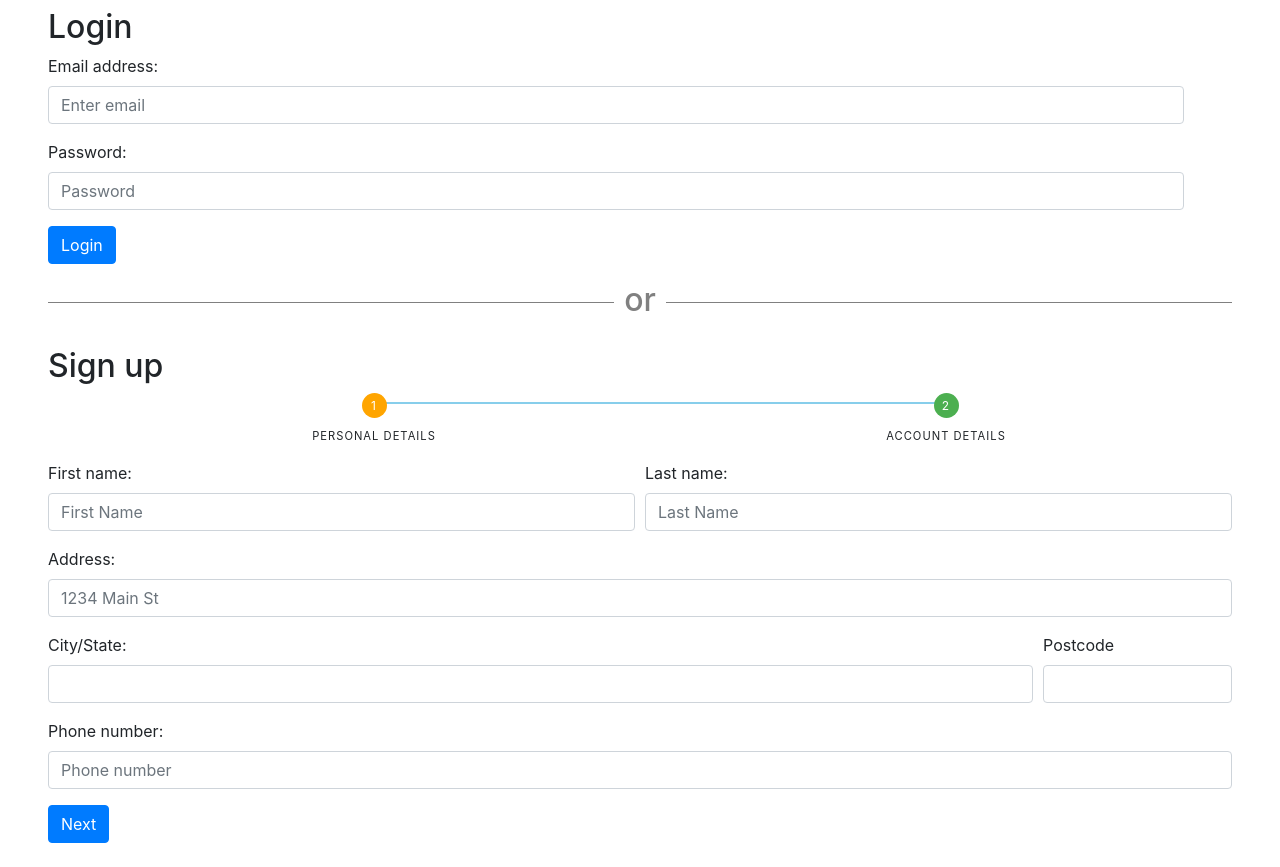
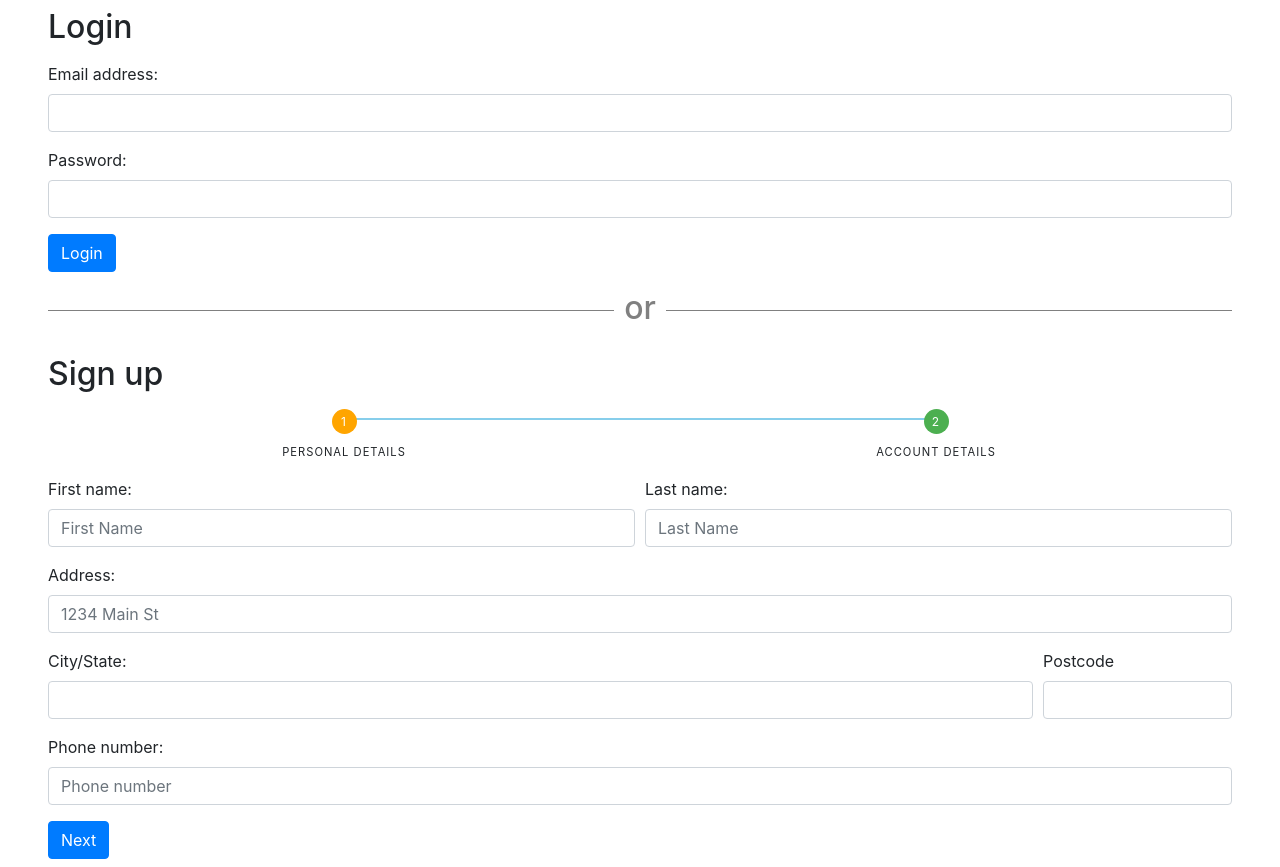
Before and after one commit to honguyen00/babysitters, a Node project: template views/login.handlebars in a window 1280 px wide. Shown: the part 126-993 px from the top of the page. Run offline with Node 20 templates, Linux system fonts and the light colour scheme; the template is opened without the code that fills it, so the values that code supplies are empty; some libraries are stand-ins or nearby versions.

Commit message:
fixing layout of login page, add error message for input validation

```diff
--- a/controllers/homeRoutes.js
+++ b/controllers/render/homeRoutes.js
@@ -1,6 +1,6 @@
 const router = require('express').Router();
-const { User, Group, GroupUser, Event } = require('../models');
-const withAuth = require('../utils/auth');
+const { User, Group, GroupUser, Event } = require('../../models');
+const withAuth = require('../../utils/auth');
 
 //getting homepage (need more coding in handlebars for homepage when not logged in and when logged in)
 router.get('/', async (req, res) => {
@@ -22,7 +22,7 @@ router.get('/profile', withAuth, async (req,res) => {
 
         res.render('profile', {
             ...user,
-            logged_in: true, title: 'Profile'
+            logged_in: true, title: 'Profile',
             user_id: req.session.user_id
         });
     } catch (error) {
--- a/controllers/index.js
+++ b/controllers/render/index.js
@@ -1,5 +1,5 @@
 const router = require('express').Router();
-const apiRoutes = require('./api');
+const apiRoutes = require('../api');
 const homeRoutes = require('./homeRoutes');
 
 router.use('/api', apiRoutes);
--- a/models/User.js
+++ b/models/User.js
@@ -27,6 +27,7 @@ User.init(
         email: {
             type: DataTypes.STRING,
             allowNull: false,
+            unique: 'email',
             validate: {
                 isEmail: true
             }
--- a/public/css/style.css
+++ b/public/css/style.css
@@ -1,9 +1,15 @@
-
+h2 {
+    margin-bottom: 1rem;
+}
 /* ===================================== */
 /* Progress bar for signup form */
 #progressBar {
     overflow: hidden;
     counter-reset: step;
+}
+
+ul {
+    padding-inline-start: 0 !important;
 }
 
 #progressBar li {
--- a/public/js/login.js
+++ b/public/js/login.js
@@ -1,7 +1,11 @@
-const inputValidate = (form, message) => {
-        form.append(`<p class='my-1 text-danger'>${message}</p>`)
+const errorMessage = (form, errorP, message) => {
+        // form.children().find('.errorMessage').value = message;
+        // setTimeout(() => {
+        //     form.find('.errorMessage').value = "";
+        // }, 1500);
+        form.find(`${errorP}`)[0].innerText = message;
         setTimeout(() => {
-            form.children().last().remove();
+            form.find(`${errorP}`)[0].innerText = "";
         }, 1500);
 }
 
@@ -24,10 +28,12 @@ const loginFormHandler = async (event) => {
             document.location.replace('/profile');
         }
         else {
-            inputValidate(loginForm, 'Incorrect email or password!')
+            errorMessage(loginForm, '#errorMessage1', 'Incorrect email or password!')
             document.querySelector('#loginEmail').value = "";
             document.querySelector('#loginPassword').value = "";
         }
+    } else {
+        errorMessage(loginForm, '#errorMessage1', 'Missing input! Please fill out all fields')
     }
 }
 
@@ -44,8 +50,18 @@ const registerForm = $('#form-register');
 
 registerForm.on('click', '.progress-control', (event) => {
     event.preventDefault();
+    var first_name = $('#registerFirstName')[0].value.trim();
+    var last_name = $('#registerLastName')[0].value.trim();
+    var address_line = $('#registerAddress')[0].value.trim();
+    var suburb = $('#registerCity')[0].value.trim() + ", " + $('#registerPostcode')[0].value.trim();
+    var phone_number = $('#registerPhone')[0].value.trim();
     if(event.target.innerText == 'Next') {
-        renderForm(++stepNumber, stepNumber-1)
+        if(!first_name || !last_name || !address_line || !suburb || !phone_number) {
+            errorMessage(registerForm, '#errorMessage2', 'Missing input! Please fill out all fields.');
+            return
+        } else {
+            renderForm(++stepNumber, stepNumber-1)
+        }
     } else {
         renderForm(--stepNumber, stepNumber+1)
     }
@@ -61,17 +77,18 @@ const renderForm = (step, previousStep) => {
 
 registerForm.on('submit', async (event) => {
     event.preventDefault();
-    var first_name = $('#registerFirstName')[0].value.trim();
-    var last_name = $('#registerLastName')[0].value.trim();
-    var address_line = $('#registerAddress')[0].value.trim();
-    var suburb = $('#registerCity')[0].value.trim() + ", " + $('#registerPostcode')[0].value.trim();
-    var phone_number = $('#registerPhone')[0].value.trim();
     var email = $('#registerEmail')[0].value.trim();
     var password = $('#registerPassword')[0].value.trim();
     var confirmed = $('#confirmedPassword')[0].value.trim();
+    if(!email || !password || !confirmed ) {
+        errorMessage(registerForm, '#errorMessage3', 'Missing input! Please fill out all fields');
+        return;
+    }
     if((password !== confirmed)) {
-        inputValidate(registerForm, 'Password does not match!');
-    } else {
+        errorMessage(registerForm, '#errorMessage3', 'Password does not match!');
+        return;
+    }
+    else {
         const response = await fetch('/api/users', {
             method: 'POST',
             body: JSON.stringify({ first_name, last_name, email, password, address_line, suburb, phone_number }),
@@ -80,8 +97,12 @@ registerForm.on('submit', async (event) => {
 
         if(response.ok) {
             document.location.replace('/');
+        } else if (response.status === 403) {
+            errorMessage(registerForm, 'Email has already existed!');
+            return;
         } else {
-            alert(response.statusText);
+            errorMessage(registerForm, 'Could not create a new account! Please try again.')
+            return;
         }
     }
 });
--- a/server.js
+++ b/server.js
@@ -1,7 +1,7 @@
 const express = require('express');
 const session = require('express-session');
 
-const routes = require('./controllers');
+const routes = require('./controllers/render');
 
 const sequelize = require('./config/connection');
 const SequelizeStore = require('connect-session-sequelize')(session.Store);
--- a/views/layouts/main.handlebars
+++ b/views/layouts/main.handlebars
@@ -1,6 +1,10 @@
+
+
 <!DOCTYPE html>
-<html>
+<html lang="en-US">
 <head>
+    <meta charset="UTF-8">
+    <meta name="viewport" content="width=device-width, initial-scale=1.0">
     <script src="https://code.jquery.com/jquery-3.2.1.slim.min.js" integrity="sha384-KJ3o2DKtIkvYIK3UENzmM7KCkRr/rE9/Qpg6aAZGJwFDMVNA/GpGFF93hXpG5KkN" crossorigin="anonymous"></script>
     <title>{{title}}</title>
     <!-- Bootstrap CSS -->
--- a/views/login.handlebars
+++ b/views/login.handlebars
@@ -1,15 +1,18 @@
 <div class="d-flex flex-column justify-content-center mx-5 my-2">
-    <form class="w-100 pr-5" id="form-login">
+    <form class="w-100" id="form-login">
         <h2>Login</h2>
         <div class="form-group">
             <label for="loginEmail">Email address:</label>
-            <input type="email" class="form-control" id="loginEmail" aria-describedby="emailHelp" placeholder="Enter email" required="true">
+            <input type="email" class="form-control form-input" id="loginEmail" aria-describedby="emailHelp">
         </div>
         <div class="form-group">
             <label for="loginPassword">Password:</label>
-            <input type="password" class="form-control" id="loginPassword" placeholder="Password" required="true">
+            <input type="password" class="form-control" id="loginPassword">
         </div>
-        <button type="submit" class="btn btn-primary">Login</button>
+        <div class="d-flex align-items-center w-100">
+            <button type="submit" class="btn btn-primary d-inline-block">Login</button>
+            <small class="ml-2 my-0 text-danger" id="errorMessage1"></small>
+        </div>
     </form>
     <br/>
     <h2 class="line-break"><span>or</span></h2>
@@ -25,21 +28,21 @@
                 <div class="form-row">
                     <div class="form-group col">
                     <label for="registerFirstName">First name:</label>
-                    <input type="text" class="form-control" id="registerFirstName" aria-describedby="firstName" placeholder="First Name" required="true">
+                    <input type="text" class="form-control" id="registerFirstName" aria-describedby="firstName" placeholder="First Name">
                     </div>
                     <div class="form-group col">
                         <label for="registerLastName">Last name:</label>
-                        <input type="text" class="form-control" id="registerLastName" aria-describedby="lastName" placeholder="Last Name" required="true">
+                        <input type="text" class="form-control" id="registerLastName" aria-describedby="lastName" placeholder="Last Name">
                     </div>
                 </div>
                 <div class="form-group">
                     <label for="registerAddress">Address:</label>
-                    <input type="text" class="form-control" id="registerAddress" placeholder="1234 Main St" required="true">
+                    <input type="text" class="form-control" id="registerAddress" placeholder="1234 Main St">
                 </div>
                 <div class="form-row">
                     <div class="form-group col-md-10">
                         <label for="registerCity">City/State:</label>
-                        <input type="text" class="form-control" id="registerCity" required="true">
+                        <input type="text" class="form-control" id="registerCity">
                     </div>
                     <div class="form-group col-md-2">
                         <label for="registerPostcode">Postcode</label>
@@ -48,25 +51,33 @@
                 </div>
                 <div class="form-group">
                         <label for="registerPhone">Phone number:</label>
-                        <input type="text" class="form-control" id="registerPhone" placeholder="Phone number" required="true">
+                        <input type="text" class="form-control" id="registerPhone" placeholder="Phone number">
                 </div>
-                <button class="form-group btn btn-primary progress-control">Next</button>
+                <div class="d-flex align-items-center">
+                    <button class="btn btn-primary progress-control">Next</button>
+                    <small class="ml-2 my-0 text-danger" id="errorMessage2"></small>
+                </div>
             </div>
             <div class="d-none" id="form-2">
                 <div class="form-group">
                     <label for="registerEmail">Email:</label>
-                    <input type="email" class="form-control" id="registerEmail" placeholder="Email" required="true">
+                    <input type="email" class="form-control" id="registerEmail" placeholder="Email">
                 </div>
                 <div class="form-group">
                     <label for="registerPassword">Password:</label>
-                    <input type="password" class="form-control" id="registerPassword" placeholder="Password" required="true">
+                    <input type="password" class="form-control" id="registerPassword" placeholder="Password">
                 </div>
                 <div class="form-group">
                     <label for="confirmedPassword">Confirm your password:</label>
-                    <input type="password" class="form-control" id="confirmedPassword" placeholder="Password" required="true">
+                    <input type="password" class="form-control" id="confirmedPassword" placeholder="Password">
                 </div>
-                <button class="btn btn-dark progress-control">Previous</button>
-                <button class="btn btn-primary submit" type='submit'>Submit</button>
+                <div class="d-flex justify-content-between">
+                    <div class="d-flex align-items-center">
+                        <button class="btn btn-dark progress-control">Previous</button>
+                        <small class="ml-2 my-0 text-danger" id="errorMessage3"></small>
+                    </div>
+                    <button class="btn btn-primary submit" type='submit'>Submit</button>
+                </div>
             </div>
         </div>
     </form>
--- a/views/partials/nav.handlebars
+++ b/views/partials/nav.handlebars
@@ -35,7 +35,7 @@
             </li>
             <li class="nav-item">
                 {{#if logged_in}}
-                <a class="nav-link" id="logout">Logout</a>
+                <a class="nav-link" href="" id="logout">Logout</a>
                 {{else}}
                 <a class="nav-link" href="/login">Login/Signup</a>
                 {{/if}}
```
Also changed, not shown: controllers/api/userRoutes.js (+15 -10 lines), 1 other file.
